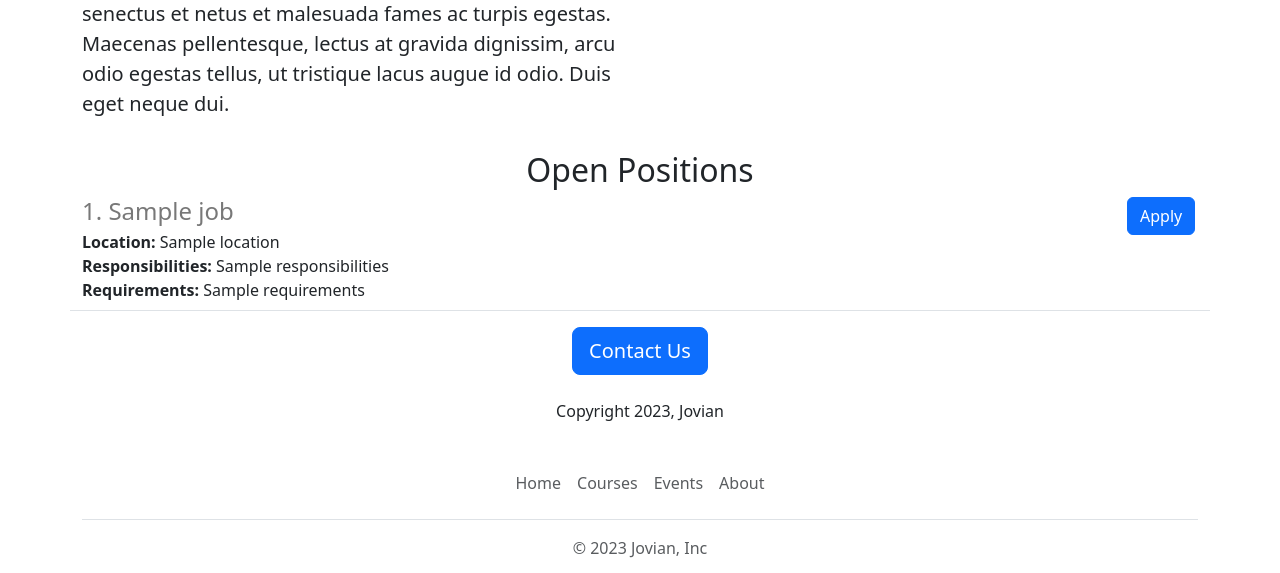
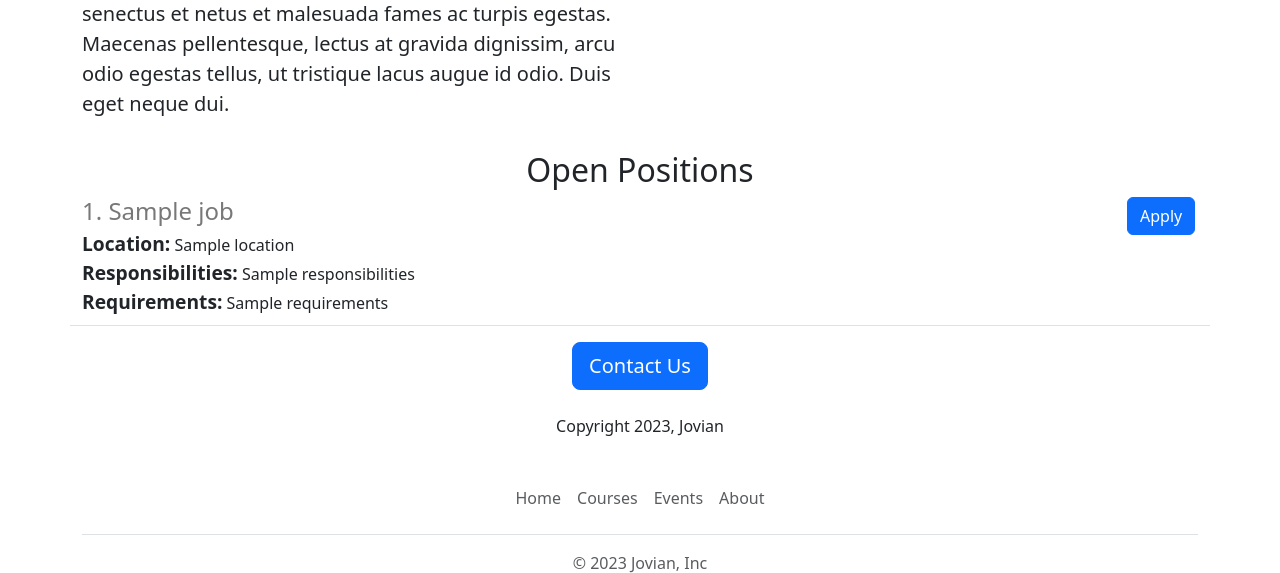
Before and after one commit to tapoban123/flask-website-SQL, a Flask app: template templates/home2.html in a window 1280 px wide. Shown: the part 2243-2816 px from the top of the page. Run offline with Flask 3, Linux system fonts and the light colour scheme; the template is opened without the code that fills it: most values are stand-ins (such as "Sample title", 1, 10 or a date in 2020).

Commit message:
Improved clean coding

```diff
--- a/templates/jobitem.html
+++ b/templates/jobitem.html
@@ -3,12 +3,12 @@
     <h4 style="color: rgb(120, 120, 120); margin-bottom: 4px">
       {{job['ID']}}. {{job['Title']}}
     </h4>
-    <div><b>Location:</b> {{job['Location']}}</div>
+    <div><b style="font-size: larger;">Location:</b> {{job['Location']}}</div>
     {% if 'Salary' in job %}
-    <div><b>Salary:</b> {{job['Currency']}} {{job['Salary']}}</div>
+    <div><b style="font-size: larger;">Salary:</b> {{job['Currency']}} {{job['Salary']}}</div>
     {% endif %}
-    <div><b>Responsibilities:</b> {{job['Responsibilities']}}</div>
-    <div><b>Requirements:</b> {{job['Requirements']}}</div>
+    <div><b style="font-size: larger;">Responsibilities:</b> {{job['Responsibilities']}}</div>
+    <div><b style="font-size: larger; ;">Requirements:</b> {{job['Requirements']}}</div>
   </div>
   <div class="col-1">
     <a
```
Also changed, not shown: database.py (+8 -3 lines).
